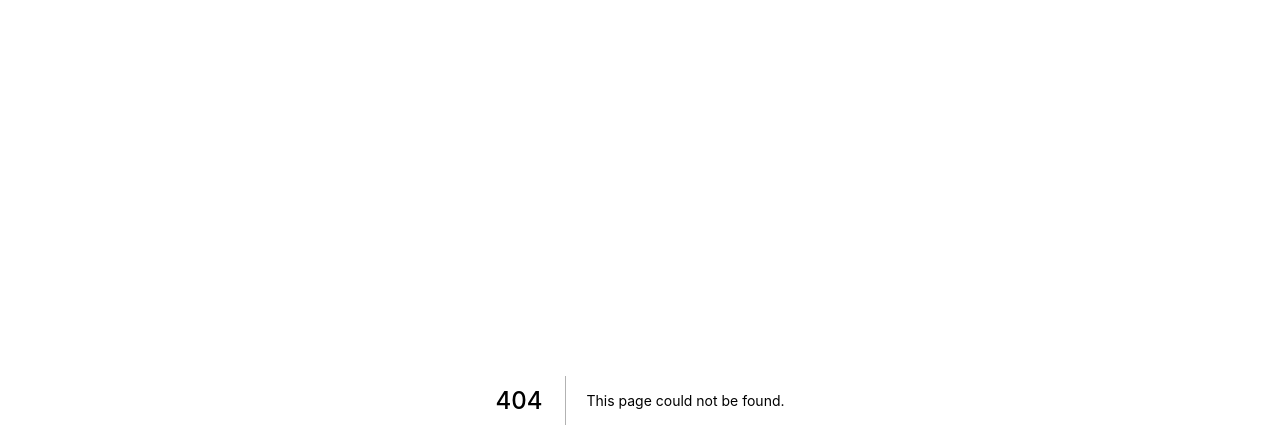
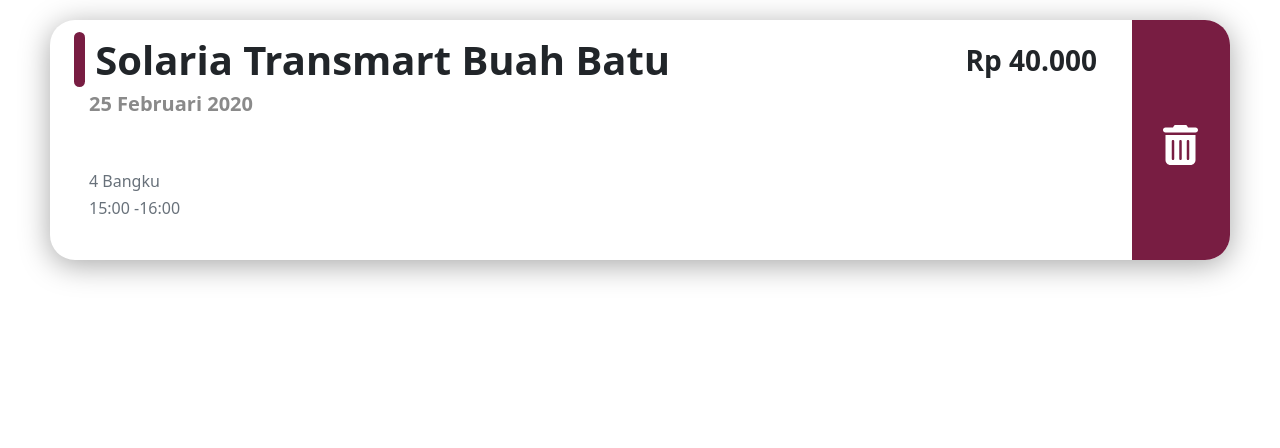
Before and after one commit to matthewfelixr/bro.di, a Next.js app: page /components/Layout/ReservedCard in a window 1280 px wide. Before the commit this address had no page. Shown: the top 448 px of the page. Built offline with nearby package versions, Linux system fonts and the light colour scheme.

Commit message:
Added Reserved page

```diff
--- a/package.json
+++ b/package.json
@@ -9,6 +9,9 @@
     "lint": "next lint"
   },
   "dependencies": {
+    "@fortawesome/fontawesome-svg-core": "^6.1.1",
+    "@fortawesome/free-solid-svg-icons": "^6.1.1",
+    "@fortawesome/react-fontawesome": "^0.1.18",
     "bootstrap": "^5.1.3",
     "jquery": "^3.6.0",
     "next": "12.1.0",
--- a/pages/_app.js
+++ b/pages/_app.js
@@ -1,8 +1,10 @@
 import React from 'react';
 import Head from 'next/head';
 import Script from 'next/script';
+import "@fortawesome/fontawesome-svg-core/styles.css"; // import Font Awesome CSS
+import { config } from "@fortawesome/fontawesome-svg-core";
 import '../styles/globals.css'
-
+config.autoAddCss = false; // Tell Font Awesome to skip adding the CSS automatically since it's being imported above
 function MyApp({ Component, pageProps }) {
 
   return (
--- /dev/null
+++ b/pages/components/Layout/ReservedCard.js
@@ -0,0 +1,41 @@
+import React from 'react'
+// import Link from 'next/link'
+import  style from './layout.module.css'
+import { FontAwesomeIcon } from '@fortawesome/react-fontawesome'
+import {faTrashAlt } from '@fortawesome/free-solid-svg-icons'
+
+const ReservedCard = () => {
+  return (
+    <div className={style.body_container}>
+        <div className={style.card_container}>
+        <div className={style.card_row}>
+            <div className='col-9 pt-3 ps-4'>
+                <h1> <span className={style.red_button}> .</span><b> Solaria Transmart Buah Batu </b></h1>
+                <h5 className={style.disabled_text}><b>25 Februari 2020</b></h5>
+                <br></br>
+                <br></br>
+                <div className={style.disabled_paragraph}>
+                    <h6> 4 Bangku </h6>
+                    <h6>15:00 -16:00</h6>
+                </div>
+
+            </div>
+            <div className='col-2 pe-1 pt-4 text-center'>
+                <h3><b>Rp 40.000</b></h3>
+            </div>
+            <div className='col-1'>
+                <button className={style.delete_reserved}>
+                    <FontAwesomeIcon
+                    icon={faTrashAlt}
+                    style={
+                        { fontSize: 40, color: "white" , paddingTop:10}}
+                    />
+                </button>
+            </div>
+        </div>
+    </div>
+    </div>
+  )
+}
+
+export default ReservedCard
--- a/pages/components/Layout/layout.module.css
+++ b/pages/components/Layout/layout.module.css
@@ -482,3 +482,49 @@
     color: #ffffff;
     border-radius: 0px 0px 25px 0px;
 }
+
+/* Reserved Page */
+/* .body_container{
+    width: 100vw;
+    height: 50vh;
+    margin: 0;
+} */
+.card_row{
+    display: flex;
+    width: 100%;
+    height: 100%;
+}
+.card_container{
+    width: 1180px;
+    height: 240px;
+    background: #FFFFFF;
+        /* Button Drop Shadow */
+        box-shadow: 0px 5px 30px rgba(0, 0, 0, 0.35);
+        border-radius: 25px;
+    margin-top: 20px;
+    margin-bottom: 40px;
+    margin-left: auto;
+    margin-right: auto;
+}
+.red_button{
+    width: 7px;
+    height: 40px;
+    background-color:#781D42;
+    border-radius: 30px;
+    color: #781D42;
+    border-color: none;
+}
+.disabled_text{
+    color: #8A8A8A;
+    padding-left: 15px;
+}
+.disabled_paragraph{
+    color:#68717A;
+    padding-left: 15px;
+}
+.delete_reserved{
+    width: 100%;
+    height: 100%;
+    background-color: #781D42;
+    border-radius: 0px 25px 25px 0px;
+}
--- a/pages/dashboard.js
+++ b/pages/dashboard.js
@@ -6,6 +6,7 @@
 import dynamic from "next/dynamic";
 import Recommended from './components/Layout/Recommended'
 import RestoranGrid from './components/Layout/RestoranGrid'
+import LayoutAuth from '../Layouts/LayoutAuth'
 
 const Dashboard = () => {
   const OwlCarousel = dynamic(() => import("react-owl-carousel"), {
@@ -13,13 +14,14 @@
   });
   return (
     <>
-    <Navigation/>
+    <LayoutAuth>
     <HeaderCarousel/>
     <br></br>
     <br></br>
     <br></br>
     <RestoranGrid/>
     <Recommended/>
+    </LayoutAuth>
 
     </>
   )
--- a/pages/search.js
+++ b/pages/search.js
@@ -3,11 +3,12 @@
 import style from './components/Layout/layout.module.css'
 import RestoSearchCard from './components/Layout/RestoSearchCard'
 import Pagination from 'react-bootstrap/Pagination'
+import LayoutAuth from '../Layouts/LayoutAuth'
 
 const search = () => {
   return (
     <>
-        <Layout>
+        <LayoutAuth>
             <div className={style.search_header}>
                 <h1>Result of 'Solaria'</h1>
                 <br></br>
@@ -18,7 +19,7 @@
             <RestoSearchCard/>
             <RestoSearchCard/>
             <RestoSearchCard/>
-        </Layout>
+        </LayoutAuth>
     </>
   )
 }
--- a/styles/globals.css
+++ b/styles/globals.css
@@ -20,3 +20,6 @@
   text-decoration: unset !important ;
   border: inherit;
 }
+button{
+  border: none;
+}
```
Also changed, not shown: Layouts/LayoutAuth.js (added, +19 -0 lines), pages/components/Layout/RestoSearchCard.js (+8 -1 lines), pages/reserved.js (added, +31 -0 lines), public/rating.png (added), 1 other file (tests, documents, lock files or other folders).
